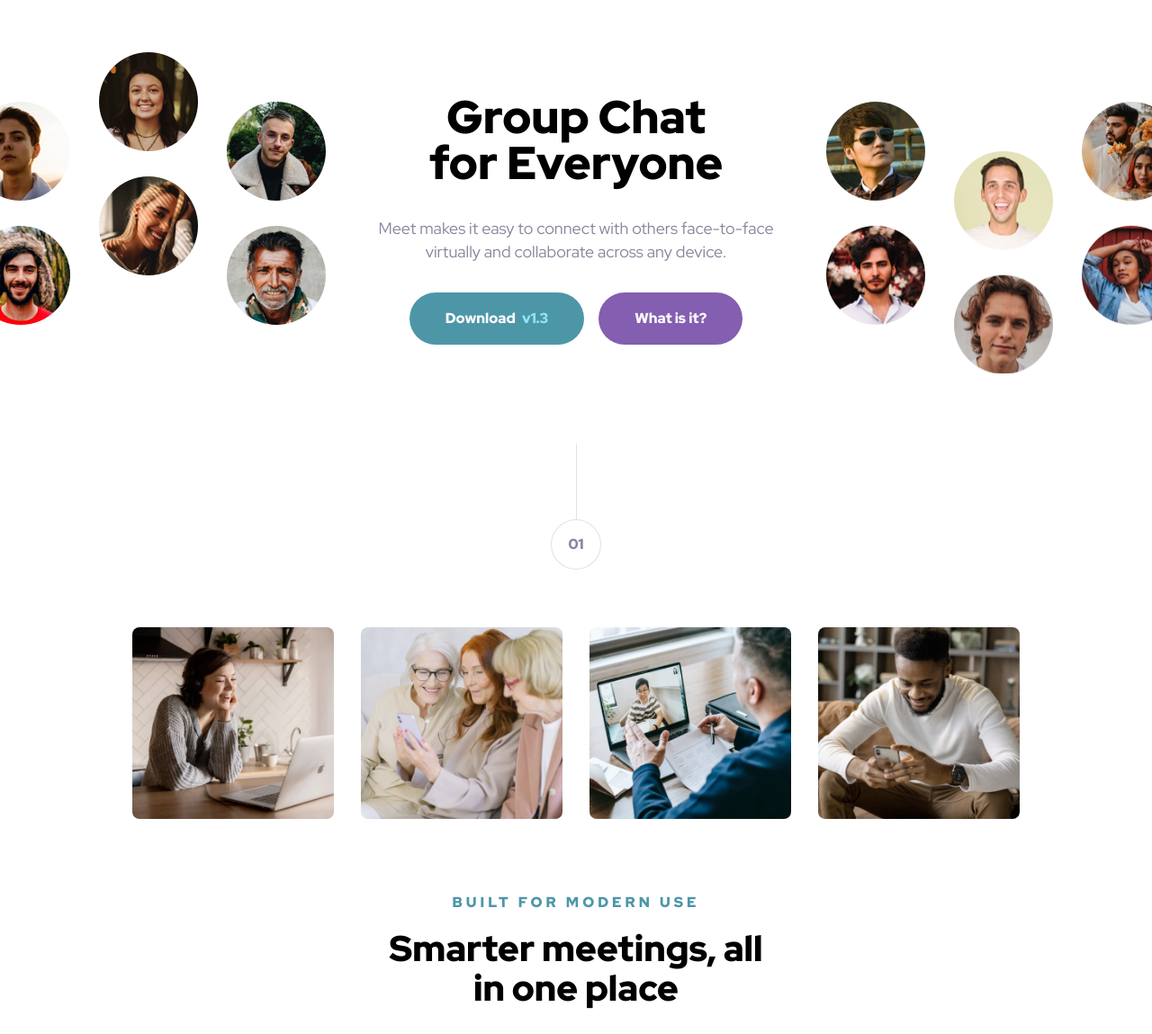
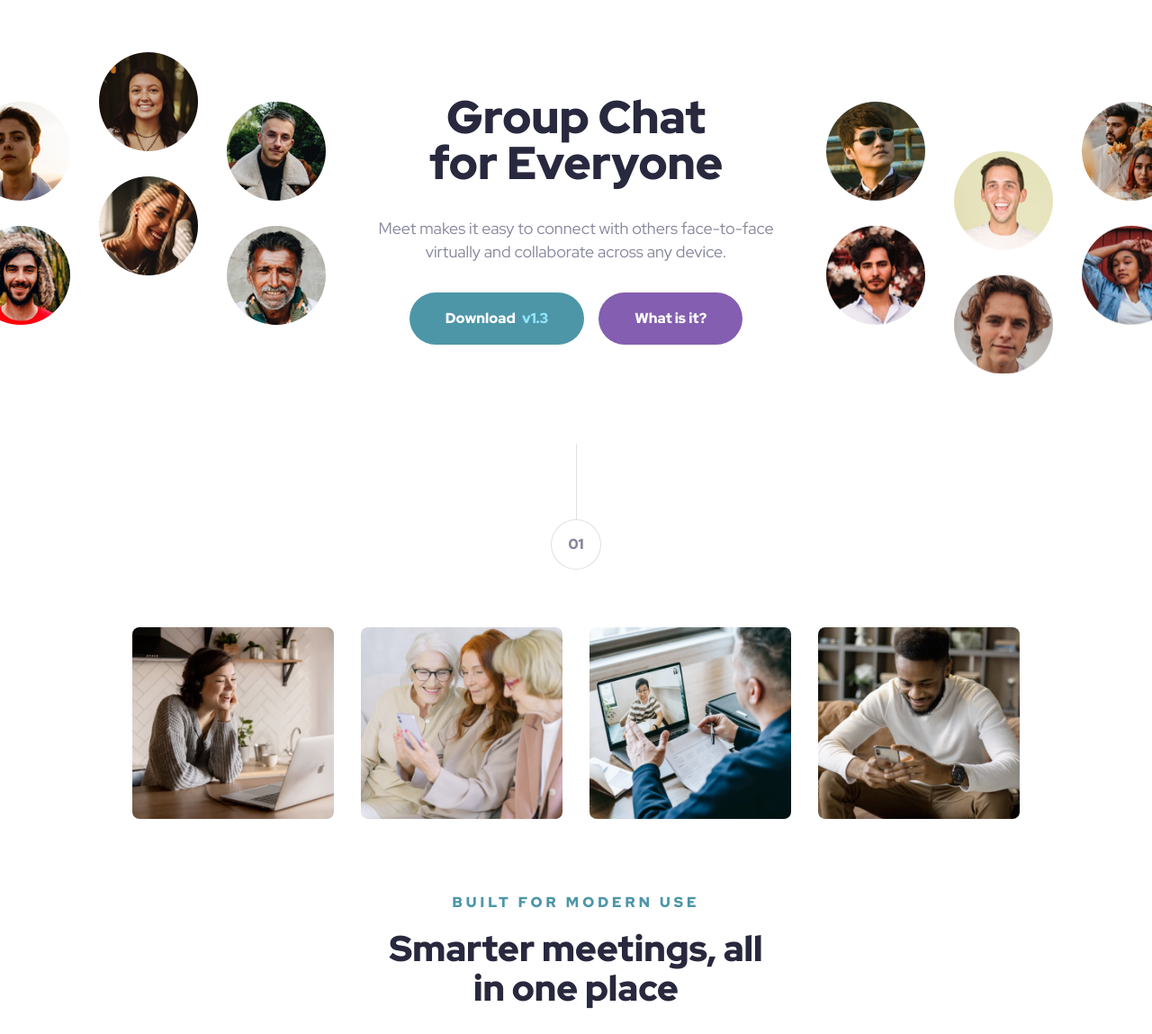
Before and after one commit to sergioreynoso/meet-landing-page, a website built with Parcel: page index.html in a window 1280 px wide. Shown: the part 111-1260 px from the top of the page at 90% size. Built offline with nearby package versions, Linux system fonts and the light colour scheme.

Commit message:
Updated header colors

```diff
--- a/scss/base/_typography.scss
+++ b/scss/base/_typography.scss
@@ -14,6 +14,7 @@ h1 {
   font-weight: 900;
   font-size: clamp(2.5rem, 4vw, 4rem);
   line-height: clamp(2.5rem, 4vw, 4rem);
+  color: clr.$color-neutral-700;
 }
 
 h2 {
@@ -21,6 +22,7 @@ h2 {
   font-weight: 900;
   font-size: 2.5rem;
   line-height: 2.75rem;
+  color: clr.$color-neutral-700;
 
   @include mix.respond(med) {
     font-size: 2.5rem;
```
